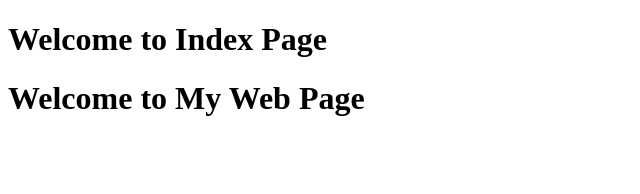
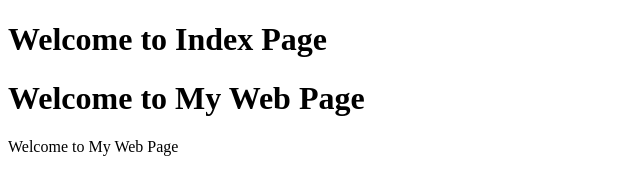
Before and after one commit to Eeswar-Valluri/gitlab-test, a plain HTML site: page index.html in a window 1280 px wide. Shown: the whole page, without its empty margins (0-640 px from the left). Drawn offline with Linux system fonts and the light colour scheme.

Commit message:
Added Paragraph Welcome to My Web Page

```diff
--- a/index.html
+++ b/index.html
@@ -8,5 +8,6 @@
 <body>
     <h1>Welcome to Index Page</h1>
     <h1>Welcome to My Web Page</h1>
+    <p>Welcome to My Web Page</p>
 </body>
 </html>
```
